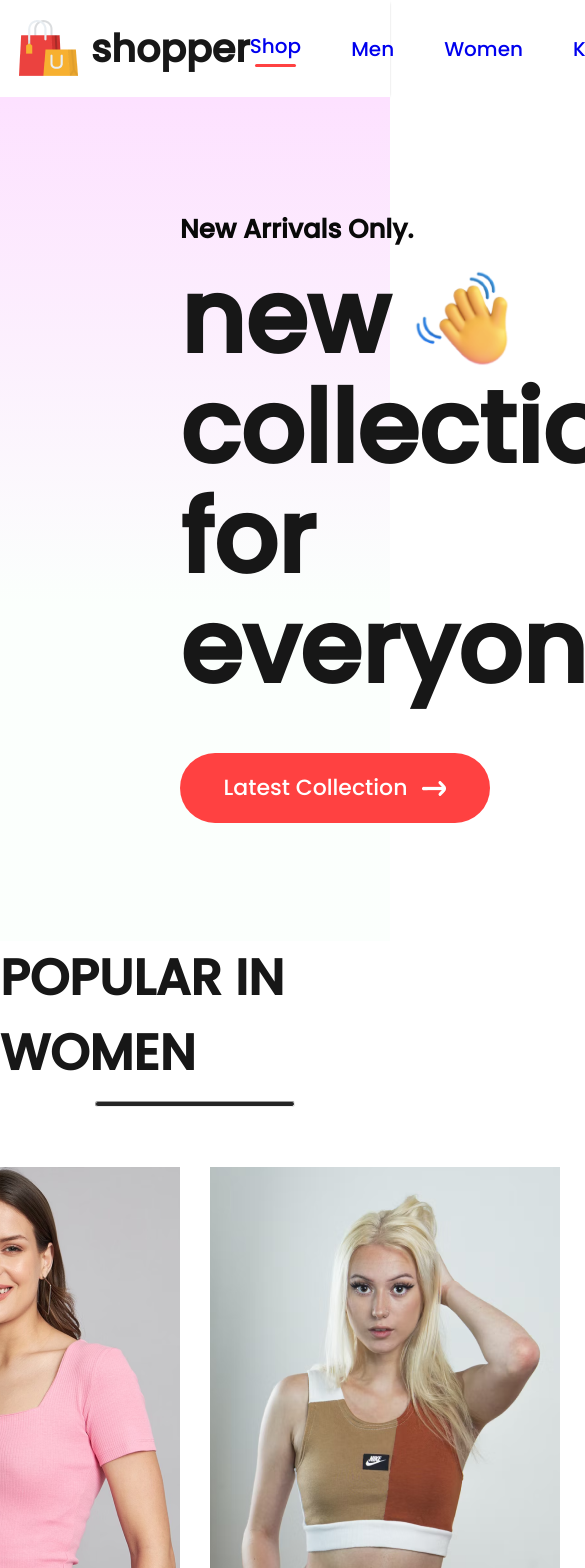
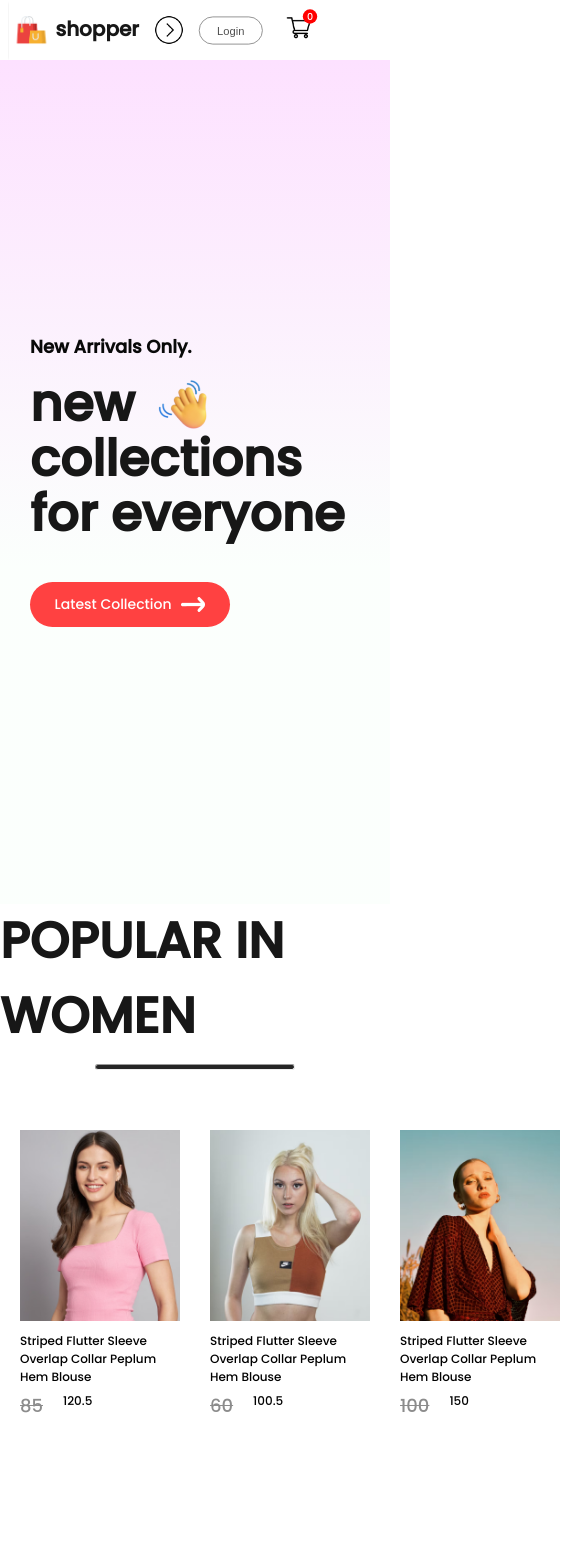
Before and after one commit to KetanKumar3/clothing-hub, a React (Vite) app in the folder frontend/: page / in a window 390 px wide. Shown: the top 1568 px of the page, 585 px wide, since content can reach past the window. Built offline with nearby package versions, Linux system fonts and the light colour scheme.

Commit message:
feat:responsive some component

```diff
--- a/frontend/src/Components/Hero/Hero.css
+++ b/frontend/src/Components/Hero/Hero.css
@@ -57,3 +57,118 @@
     justify-content: center;
     align-items: center;
 }
+
+@media(max-width:1280px){
+    .hero-left{
+        padding-left: 100px;
+    }
+
+    .hero-left h2{
+        font-size: 22px;
+    }
+
+    .hero-left p{
+        font-size: 60px;
+    }
+
+    .hero-hand-icon img{
+        width: 80px;
+    }
+
+    .hero-latest-btn{
+        gap: 10px;
+        width: 250px;
+        height: 60px;
+        margin-top: 20px;
+        font-size: 18px;
+    }
+
+    .hero-right img{
+        width: 500px;
+    }
+}
+
+@media(max-width:1024px){
+    .hero-left{
+        padding-left: 80px;
+    }
+
+    .hero-left h2{
+        font-size: 20px;
+    }
+
+    .hero-left p{
+        font-size: 50px;
+    }
+
+    .hero-hand-icon img{
+        width: 65px;
+    }
+
+    .hero-latest-btn{
+        width: 220px;
+        height: 50px;
+        font-size: 16px;
+    }
+
+    .hero-right img{
+        width: 400px;
+    }
+}
+
+@media(max-width:800px){
+    .hero-left{
+        padding-left: 30px;
+    }
+
+    .hero-left h2{
+        font-size: 16px;
+    }
+
+    .hero-left p{
+        font-size: 40px;
+    }
+
+    .hero-hand-icon img{
+        width: 50px;
+    }
+
+    .hero-latest-btn{
+
+        width: 175px;
+        height: 40px;
+        font-size: 13px;
+    }
+
+    .hero-right img{
+        width: 300px;
+    }
+}
+
+@media(max-width:500px){
+    .hero{
+        flex-direction: column;
+    }
+
+    .hero-right{
+        display: none;
+    }
+
+    .hero-left h2{
+        font-size: 18px;
+    }
+
+    .hero-left p{
+        font-size: 50px;
+    }
+
+    .hero-hand-icon img{
+        width: 55px;
+    }
+
+    .hero-latest-btn{
+        width: 200px;
+        height: 45px;
+        font-size: 14px;
+    }
+}
--- a/frontend/src/Components/Item/Item.css
+++ b/frontend/src/Components/Item/Item.css
@@ -1,5 +1,9 @@
 .item{
-    width:350px;
+    width:280px;
+}
+
+.item img{
+    width: 280px;
 }
 
 .item p{
@@ -28,3 +32,58 @@
     transform: scale(1.05);
     transition: 0.6s;
 }
+
+@media(max-width:1280px){
+    .item{
+        width: 220px;
+        font-size: 14px;
+    }
+
+    .item img{
+        width: 220px;
+    }
+
+    .item-price-old{
+        font-size: 14px;
+    }
+}
+
+@media(max-width:1024px){
+    .item{
+        width: 170px;
+        font-size: 13px;
+    }
+
+    .item img{
+        width: 170px;
+    }
+
+    .item-price-old{
+        font-size: 13px;
+    }
+}
+
+@media(max-width:800px){
+    .item{
+        width:120px;
+        font-size: 12px;
+    }
+
+    .item img{
+        width: 120px;
+    }
+
+    .item-price-old{
+        font-size: 12px;
+    }
+}
+
+@media(max-width:500px){
+    .item{
+        width: 160px;
+    }
+
+    .item img{
+        width: 160px;
+    }
+}
--- a/frontend/src/Components/Navbar/Navbar.css
+++ b/frontend/src/Components/Navbar/Navbar.css
@@ -3,6 +3,7 @@
     justify-content: space-around;
     padding: 16px;
     box-shadow: 0 1px 3px -2px black;
+    align-items: center;
 }
 
 .nav-logo{
@@ -76,3 +77,118 @@
     background:red;
     color:white;
 }
+
+.nav-dropdown{
+    display: none;
+}
+
+@media (max-width:1280px){
+    .navbar{
+        padding: 12px 50px;
+    }
+
+    .nav-logo img{
+        width: 40px;
+    }
+
+    .nav-logo p{
+        font-size: 25px;
+    }
+
+    .nav-menu{
+        gap: 30px;
+        font-size: 16px;
+    }
+
+    .nav-login-cart{
+        gap: 30px;
+    }
+
+    .nav-login-cart button{
+        width: 120px;
+        height: 45px;
+        font-size: 16px;
+    }
+
+    .nav-cart-count{
+        margin-left: -40px;
+        font-size: 12px;
+    }
+}
+
+@media (max-width:1024px){
+    .navbar{
+        padding: 12px 30px;
+    }
+
+    .nav-menu{
+        gap: 25px;
+        font-size: 14px;
+    }
+
+    .nav-login-cart button{
+        width: 80px;
+        height: 35px;
+        font-size: 14px;
+    }
+
+    .nav-login-cart img{
+        width: 30px;
+    }
+
+    .nav-cart-count{
+        width: 18px;
+        height: 18px;
+    }
+}
+
+@media (max-width:800px){
+    .navbar{
+        padding: 10px 0px;
+    }
+
+    .nav-dropdown{
+        display: block;
+        width: 30px;
+        rotate: -90deg;
+        transition: 0.5s;
+    }
+
+    .nav-menu{
+        display: none;
+        width: 100%;
+        height: 80px;
+        position: absolute;
+        background-color: white;
+        justify-content: center;
+        top: 50px;
+    }
+
+    .nav-menu-visible{
+        display: flex;
+    }
+
+    .nav-dropdown .open{
+        transform: rotate(90deg);
+    }
+}
+
+@media(max-width:500px){
+    .navbar{
+        width: 8px;
+        gap:0;
+    }
+
+    .nav-logo{
+        transform: scale(0.8);
+    }
+
+    .nav-menu{
+        height: 70px;
+        top: 50px;
+    }
+
+    .nav-login-cart{
+        transform: scale(0.8);
+    }
+}
--- a/frontend/src/Components/Navbar/Navbar.jsx
+++ b/frontend/src/Components/Navbar/Navbar.jsx
@@ -1,12 +1,21 @@
-import React, { useState } from 'react'
+import React, { useContext, useRef, useState } from 'react'
 import './Navbar.css'
 import logo from '../Assets/logo.png'
 import cart_icon from '../Assets/cart_icon.png'
 import { Link } from 'react-router-dom'
+import { ShopContext } from '../../Context/ShopContext'
+import nav_dropdown from '../Assets/nav_dropdown.png'
 
 const Navbar = () => {
 
    const [menu,setMenu] = useState('shop')
+   const {getTotalCartItems} = useContext(ShopContext)
+   const menuRef = useRef()
+
+   const dropdown_toggle = () => {
+       menuRef.current.classList.toggle('nav-menu-visible')
+       e.target.classList.toggle('open')
+   }
 
   return (
     <div className='navbar'>
@@ -14,8 +23,8 @@
              <img src={logo} />
              <p>shopper</p>
           </div>
-
-          <ul className='nav-menu'>
+          <img className='nav-dropdown' onClick={dropdown_toggle} src={nav_dropdown} />
+          <ul ref={menuRef} className='nav-menu'>
              <li onClick={()=>setMenu('shop')}><Link style={{textDecoration:'none'}} to='/shop'>Shop</Link> {menu==='shop' ? <hr/> : <></>}</li>
              <li onClick={()=>setMenu('mens')}><Link style={{textDecoration:'none'}} to='/mens'>Men</Link> {menu==='mens' ? <hr/> : <></>}</li>
              <li onClick={()=>setMenu('womens')}><Link style={{textDecoration:'none'}} to='/womens'>Women</Link> {menu==='womens' ? <hr/> : <></>}</li>
@@ -26,7 +35,7 @@
 
             <Link to='/login'><button>Login</button></Link>
             <Link to='/cart'><img src={cart_icon} /></Link>
-            <div className='nav-cart-count'>0</div>
+            <div className='nav-cart-count'>{getTotalCartItems()}</div>
           </div>
     </div>
   )
--- /dev/null
+++ b/frontend/src/Components/cartItems/CartItems.css
@@ -0,0 +1,109 @@
+.cartitems{
+    margin:100px 170px;
+}
+
+.cartitems hr{
+    height: 3px;
+    background: #e2e2e2;
+    border: 0;
+}
+
+.cartitems-format-main{
+    display: grid;
+    grid-template-columns: 0.5fr 2fr 1fr 1fr 1fr 1fr;
+    align-items: center;
+    gap:75px;
+    padding: 20px 0px;
+    color: #454545;
+    font-size: 18px;
+    font-weight: 600;
+}
+
+.cartitems-format{
+    font-size: 17px;
+    font-weight: 500;
+}
+
+.carticon-product-icon{
+    height: 62px;
+}
+
+.cartitems-remove-icon{
+    width: 15px;
+    margin: 0px 40px;
+    cursor: pointer;
+}
+
+.cartitems-quantity{
+    width: 64px;
+    height: 50px;
+    border: 2px solid #ebebeb;
+    background: #fff;
+}
+
+.cartitems-down{
+    display: flex;
+    margin: 100px 0px;
+}
+
+.cartitems-total{
+    flex: 1;
+    display: flex;
+    flex-direction: column;
+    margin-right: 200px;
+    gap: 40px;
+}
+
+.cartitems-total-item{
+    display: flex;
+    justify-content: space-between;
+    padding: 15px 0px;
+}
+
+.cartitems-total button{
+    width: 262px;
+    height: 58px;
+    outline: none;
+    border: none;
+    background: #ff5a5a;
+    color: #fff;
+    font-size: 16px;
+    font-weight: 600;
+    cursor: pointer;
+}
+
+.cartitems-promocode{
+    flex: 1;
+    font-size: 16px;
+    font-weight: 500;
+}
+
+.cartitems-promocode p{
+    color:#555;
+}
+
+.cartitems-promobox{
+    width: 504px;
+    margin-top: 15px;
+    padding-left: 20px;
+    height: 58px;
+    background: #eaeaea;
+}
+
+.cartitems-promobox input{
+    border: none;
+    outline: none;
+    background: transparent;
+    font-size: 16px;
+    width: 330px;
+    height: 50px;
+}
+
+.cartitems-promobox button{
+    width: 170px;
+    height: 58px;
+    font-size: 16px;
+    background-color: black;
+    color: white;
+    cursor: pointer;
+}
--- /dev/null
+++ b/frontend/src/Components/cartItems/CartItems.jsx
@@ -0,0 +1,74 @@
+import React, { useContext } from 'react'
+import './CartItems.css'
+import { ShopContext } from '../../Context/ShopContext'
+import remove_icon from '../Assets/cart_cross_icon.png'
+
+const CartItems = () => {
+
+  const {all_product, cartItems, addToCart, removeFromCart, getTotalCartAmount} = useContext(ShopContext)
+
+  return (
+    <div className='cartitems'>
+       <div className='cartitems-format-main'>
+         <p>Products</p>
+         <p>Title</p>
+         <p>Price</p>
+         <p>Quantity</p>
+         <p>Total</p>
+         <p>Remove</p>
+       </div>
+       <hr />
+
+       {
+        all_product.map((e)=>{
+            if(cartItems[e.id] > 0){
+                return <div>
+        <div className='cartitems-format cartItems-format-main'>
+            <img src={e.image} className='carticon-product-icon' />
+            <p>{e.name}</p>
+            <p>${e.new_price}</p>
+            <button className='cartitems-quantity'>{cartItems[e.id]}</button>
+            <p>{e.new_price*cartItems[e.id]}</p>
+            <img className='cartitems-remove-icon' src={remove_icon} onClick={()=>{removeFromCart(e.id)}} />
+        </div>
+       </div>
+            }
+        return null
+        })
+       }
+       <div className="cartitems-down">
+        <div className="cartitems-total">
+          <h1>Cart Totals</h1>
+          <div>
+            <div className='cartitems-total-item'>
+               <p>Subtotal</p>
+               <p>${getTotalCartAmount()}</p>
+            </div>
+            <hr/>
+
+            <div className='cartitems-total-item'>
+               <p>Shipping Fee</p>
+               <p>Free</p>
+            </div>
+            <hr/>
+
+            <div className='cartitems-total-item'>
+               <p>Total</p>
+               <p>${getTotalCartAmount()}</p>
+            </div>
+          </div>
+          <button>PROCEED TO CHECKOUT</button>
+        </div>
+        <div className="cartitems-promocode">
+          <p>If you have a promo code, Enter it here.</p>
+          <div className="cartitems-promobox">
+            <input type='text' placeholder='promo code' />
+            <button>Submit</button>
+          </div>
+        </div>
+       </div>
+    </div>
+  )
+}
+
+export default CartItems
--- a/frontend/src/Context/ShopContext.jsx
+++ b/frontend/src/Context/ShopContext.jsx
@@ -1,11 +1,54 @@
-import React, { createContext } from 'react'
+import React, { createContext, useState } from 'react'
 import all_product from '../Components/Assets/all_product'
 
-export const ShopContext =  createContext(null)
+export const ShopContext = createContext(null)
 
-const ShopContextProvider = ({children}) => {
+const getDefaultCart = () => {
+    let cart = {}
 
-    const contextValue = {all_product}
+    for (let index = 0; index < all_product.length+1; index++) {
+        cart[index] = 0;
+    }
+
+    return cart
+}
+
+const ShopContextProvider = ({ children }) => {
+
+    const [cartItems,setCartItems] = useState(getDefaultCart())
+
+    const addToCart = (itemId) => {
+        setCartItems((prev)=>({...prev,[itemId]:prev[itemId]+1}))
+        console.log(cartItems)
+    }
+
+    const removeFromCart = (itemId) => {
+        setCartItems((prev)=>({...prev,[itemId]:prev[itemId]-1}))
+    }
+
+    const getTotalCartAmount = () => {
+        let totalAmount = 0
+
+        for(let item in cartItems){
+            if(cartItems[item] > 0){
+                let itemInfo = all_product.find((product)=>product.id===Number(item))
+                totalAmount += itemInfo.new_price * cartItems[item]
+            }
+            return totalAmount
+        }
+    }
+
+    const getTotalCartItems = () => {
+        let totalItem = 0
+        for(let item in cartItems){
+            if(cartItems[item] > 0){
+                totalItem += cartItems[item]
+            }
+        }
+        return totalItem
+    }
+    const contextValue = { all_product, cartItems, addToCart, removeFromCart, getTotalCartAmount, getTotalCartItems }
+
 
     return <ShopContext.Provider value={contextValue}>
         {children}
--- a/frontend/src/Pages/Cart.jsx
+++ b/frontend/src/Pages/Cart.jsx
@@ -1,8 +1,11 @@
 import React from 'react'
+import CartItems from '../Components/cartItems/CartItems'
 
 const Cart = () => {
   return (
-    <div>Cart</div>
+    <div>
+      <CartItems />
+    </div>
   )
 }
 
```
Also changed, not shown: frontend/src/Components/ProductDisplay/ProductDisplay.jsx (+9 -3 lines).
